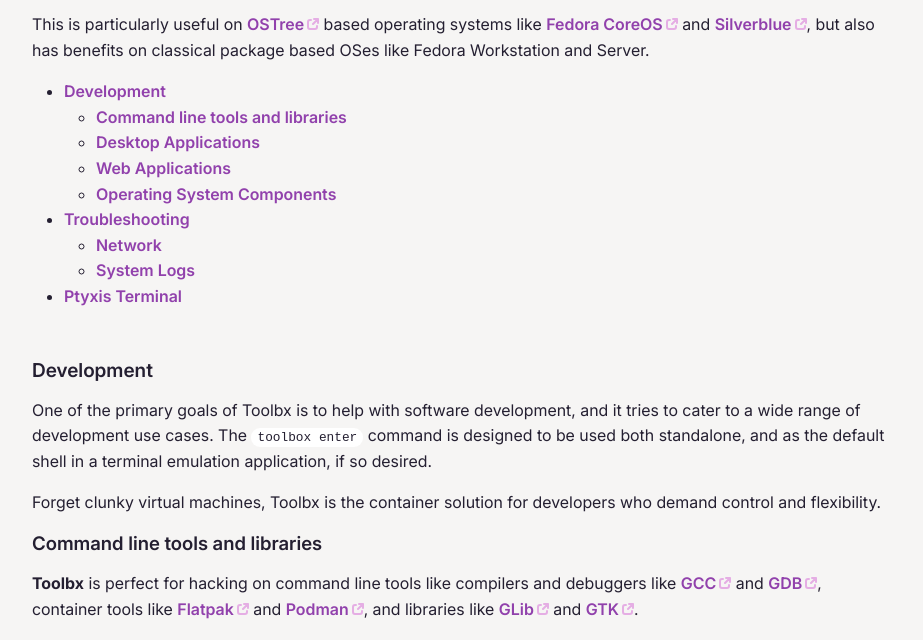
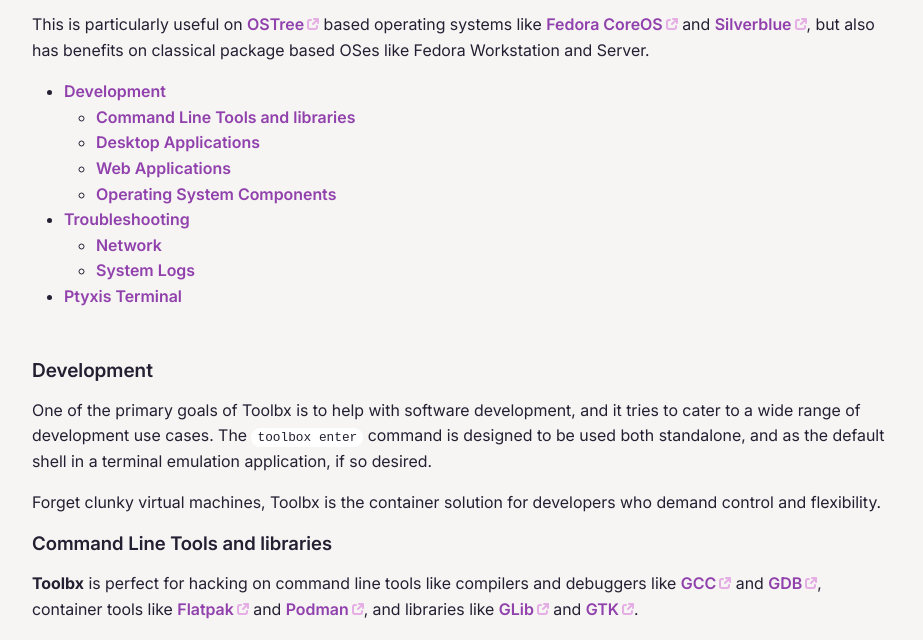
Before and after one commit to containers/containertoolbx.org, a Jekyll site: the page built from use.md, in a window 1280 px wide and 900 px high, scrolled down 411 px. Shown: the part 153-793 px from the top of the window, without its empty margins (176-1099 px from the left). Built offline with Jekyll 4.4.1, drawn with Linux system fonts in a browser that asks for light colours.

Commit message:
Fix capitalization for consistency

```diff
--- a/use.md
+++ b/use.md
@@ -24,7 +24,7 @@
 Forget clunky virtual machines, Toolbx is the container solution for developers who demand control and flexibility.
 
 
-### Command line tools and libraries
+### Command Line Tools and libraries
 
 **Toolbx** is perfect for hacking on command line tools like compilers and debuggers like [GCC](https://gcc.gnu.org/) and [GDB](https://www.sourceware.org/gdb/), container tools like [Flatpak](https://flatpak.org/) and [Podman](https://podman.io/), and libraries like [GLib](https://docs.gtk.org/glib/) and [GTK](https://gtk.org/).
 
```
